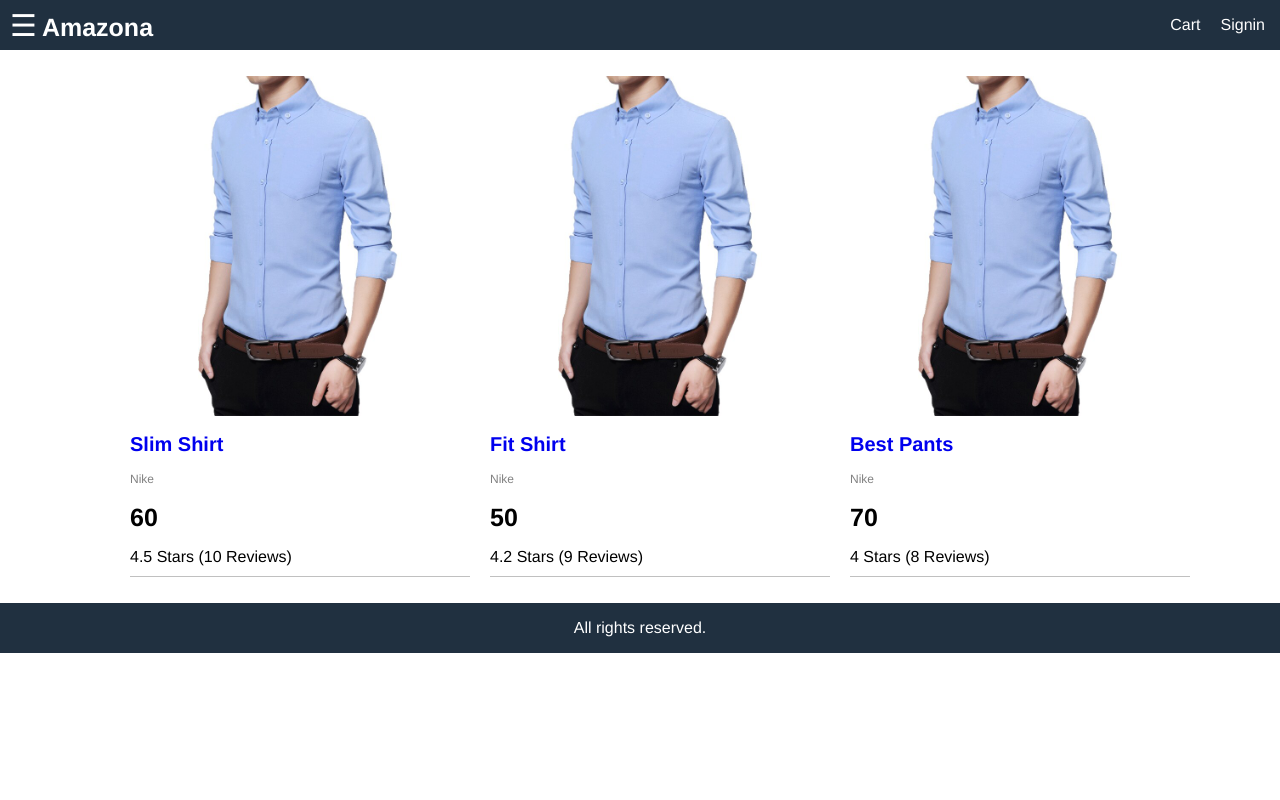
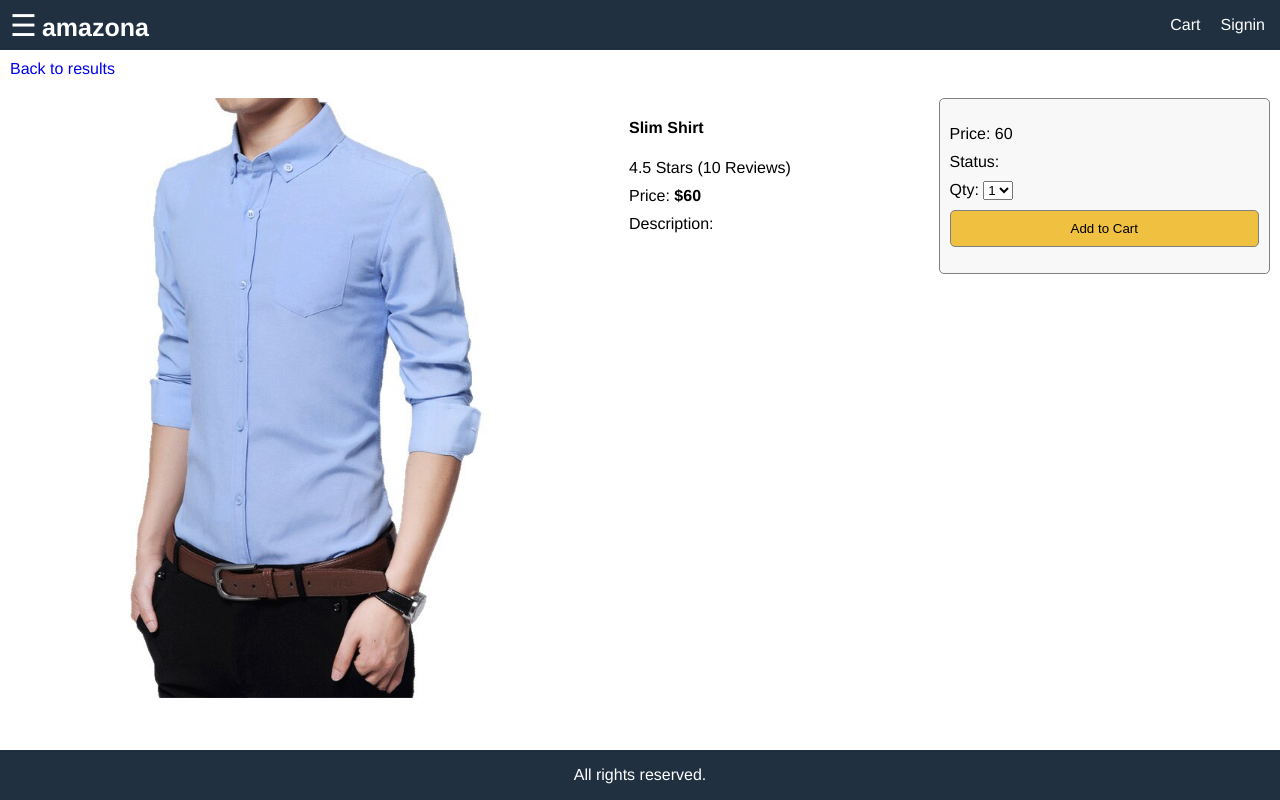
Before and after one commit to SoneThaya/amazona-eCommerce, a React (Create React App) app in the folder frontend/: page /product/1 in a window 1280 px wide. Built offline with nearby package versions, Linux system fonts and the light colour scheme.

Commit message:
worked on product detials page and styled

```diff
--- a/frontend/package.json
+++ b/frontend/package.json
@@ -8,6 +8,7 @@
     "@testing-library/user-event": "^7.1.2",
     "react": "^16.13.1",
     "react-dom": "^16.13.1",
+    "react-router-dom": "^5.1.2",
     "react-scripts": "3.4.1"
   },
   "scripts": {
--- a/frontend/src/App.js
+++ b/frontend/src/App.js
@@ -1,7 +1,9 @@
 import React from 'react';
-import logo from './logo.svg';
+import {BrowserRouter, Route, Link} from 'react-router-dom'
 import './App.css';
 import data from './data'
+import HomeScreen from './Screens/HomeScreen'
+import ProductScreen from './Screens/ProductScreen'
 
 function App() {
 
@@ -14,13 +16,15 @@ function App() {
   }
 
   return (
+    <BrowserRouter>
     <div className="grid-container">
     <header className="header">
       <div className="brand">
           <button onClick={openMenu}>
-          &#9776;
+              &#9776;
         </button>
-        <a href="index.html">Amazona</a>
+            <Link to="/">amazona</Link>
+
       </div>
 
       <div className="header-links">
@@ -45,26 +49,10 @@ function App() {
     </aside>
 
     <main className="main">
-      <div className="content">
-          <ul className="products">
-            {
-              data.products.map(product =>
-                <li>
-                <div className="product">
-                  <img className="product-image" src={product.image} alt="product" />
-                    <div className="product-name">
-                      <a href="product.html">{product.name}</a>
-                    </div>
-                    <div className="product-brand">{product.brand}</div>
-                    <div className="product-price">{product.price}</div>
-                  <div className="product-rating">{product.rating} Stars ({product.numReviews} Reviews)</div>
-                </div>
-              </li>
-                )
-            }
+          <div className="content">
+            <Route path="/product/:id" component={ProductScreen} />
+            <Route path="/" exact={true} component={HomeScreen} />
 
-
-        </ul>
       </div>
 
     </main>
@@ -72,7 +60,8 @@ function App() {
     <footer className="footer">
       All rights reserved.
     </footer>
-  </div>
+      </div>
+      </BrowserRouter>
 
   );
 }
--- /dev/null
+++ b/frontend/src/Screens/HomeScreen.js
@@ -0,0 +1,29 @@
+import React from 'react'
+import data from '../data'
+import {Link} from 'react-router-dom'
+
+
+function HomeScreen(props) {
+  return  <ul className="products">
+  {
+    data.products.map(product =>
+      <li>
+        <div className="product">
+        <Link to={'/product/' + product._id}><img className="product-image" src={product.image} alt="product" /></Link>
+
+          <div className="product-name">
+            <Link to={'/product/' + product._id}>{product.name}</Link>
+          </div>
+          <div className="product-brand">{product.brand}</div>
+          <div className="product-price">{product.price}</div>
+        <div className="product-rating">{product.rating} Stars ({product.numReviews} Reviews)</div>
+      </div>
+    </li>
+      )
+  }
+
+
+</ul>
+}
+
+export default HomeScreen
--- /dev/null
+++ b/frontend/src/Screens/ProductScreen.js
@@ -0,0 +1,61 @@
+import React from 'react'
+import data from '../data'
+import {Link} from 'react-router-dom'
+
+function ProductScreen(props) {
+  console.log(props.match.params.id)
+  const product = data.products.find(x => x._id === props.match.params.id)
+  return <div>
+    <div className="back-to-results">
+      <Link to="/">Back to results</Link>
+    </div>
+    <div className="details">
+      <div className="details-image">
+        <img src={product.image} alt="product"/>
+      </div>
+      <div className="details-info">
+        <ul>
+          <li>
+            <h4>{product.name}</h4>
+          </li>
+          <li>
+            {product.rating} Stars ({product.numReviews} Reviews)
+          </li>
+          <li>
+            Price: <b>${product.price}</b>
+          </li>
+          <li>
+            Description:
+             <div>
+              {product.description}
+            </div>
+          </li>
+        </ul>
+      </div>
+
+      <div className="details-action">
+        <ul>
+          <li>
+            Price: {product.price}
+          </li>
+          <li>
+            Status: {product.status}
+          </li>
+          <li>
+            Qty: <select name="" id="">
+              <option value="">1</option>
+              <option value="">2</option>
+              <option value="">3</option>
+              <option value="">4</option>
+            </select>
+          </li>
+          <li>
+            <button className="button primary">Add to Cart</button>
+          </li>
+        </ul>
+      </div>
+    </div>
+    </div>
+}
+
+export default ProductScreen
--- a/frontend/src/data.js
+++ b/frontend/src/data.js
@@ -1,6 +1,7 @@
 export default {
   products: [
     {
+      _id: '1',
       name: 'Slim Shirt',
       category: 'Shirts',
       image: '/images/d1.jpg',
@@ -10,6 +11,7 @@ export default {
       numReviews: 10,
     },
     {
+      _id: '2',
       name: 'Fit Shirt',
       category: 'Shirts',
       image: '/images/d1.jpg',
@@ -19,6 +21,17 @@ export default {
       numReviews: 9,
     },
     {
+      _id: '3',
+      name: 'Best Pants',
+      category: 'Pants',
+      image: '/images/d1.jpg',
+      price: 70,
+      brand: 'Nike',
+      rating: 4.0,
+      numReviews: 8,
+    },
+    {
+      _id: '4',
       name: 'Best Pants',
       category: 'Pants',
       image: '/images/d1.jpg',
--- a/frontend/src/index.css
+++ b/frontend/src/index.css
@@ -6,6 +6,9 @@ body {
   font: 1.6rem Helvetica;
   height: 100vh;
   margin: 0;
+}
+#root {
+  height: 100%;
 }
 .grid-container {
   display: grid;
@@ -128,3 +131,59 @@ a:hover {
   right: .5rem;
   top: 1.5rem;
 }
+
+/* product details */
+.details {
+  display: flex;
+  justify-content: space-between;
+  align-items: flex-start;
+  flex-wrap: wrap;
+  padding: 1rem;
+}
+.details-image {
+  flex: 2 1 60rem;
+}
+.details-image img {
+  max-width: 60rem;
+  width: 100%;
+}
+.details-info {
+  flex: 1 1 30rem;
+}
+.details-action {
+  flex: 1 1 30rem;
+}
+.details-info ul,
+.details-action ul {
+  list-style-type: none;
+  padding: 0;
+}
+.details-info li,
+.details-action li {
+  margin-bottom: 1rem;
+}
+.back-to-results {
+  padding: 1rem;
+}
+.details-action {
+  border: .1rem #808080 solid;
+  border-radius: 0.5rem;
+  background-color: #f8f8f8;
+  padding: 1rem;
+}
+.details-action ul li:last-child {
+  display: flex;
+  flex-direction: column;
+}
+.button {
+  padding: 1rem;
+  border: .1rem #808080 solid;
+  border-radius: 0.5rem;
+  cursor: pointer;
+}
+.button:hover {
+  border: .1rem #404040 solid;
+}
+.button.primary {
+  background-color: #f0c040;
+}
```
Also changed, not shown: 1 other file (tests, documents, lock files or other folders).
